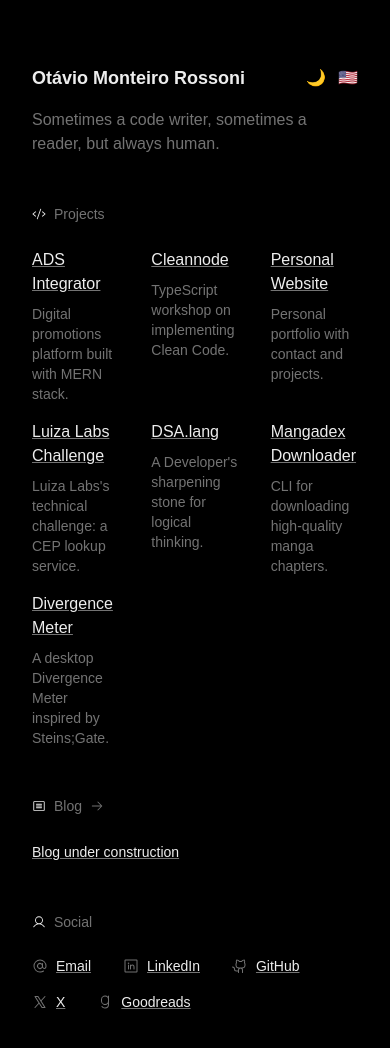
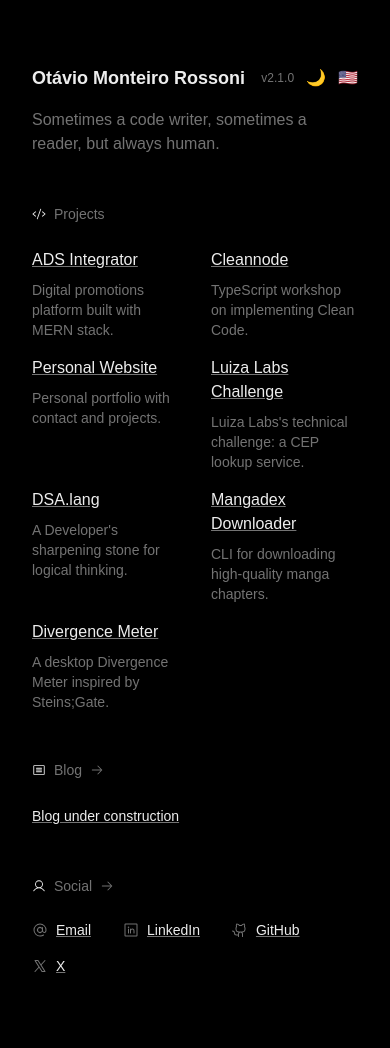
Before and after one commit to Otarossoni/otaviorossoni.com, a Next.js app: page /en in a window 390 px wide. Shown: the top 1048 px of the page. After the commit the page ends 1024 px from the top, so only its background shows below. Built offline with nearby package versions, Linux system fonts and the light colour scheme.

Commit message:
fix: ajusta responsividade e adiciona span de versão

```diff
--- a/messages/en.json
+++ b/messages/en.json
@@ -62,10 +62,6 @@
     {
       "href": "https://x.com/Otarossoni",
       "text": "X"
-    },
-    {
-      "href": "https://www.goodreads.com/otarossoni",
-      "text": "Goodreads"
     }
   ]
 }
--- a/messages/es.json
+++ b/messages/es.json
@@ -62,10 +62,6 @@
     {
       "href": "https://x.com/Otarossoni",
       "text": "X"
-    },
-    {
-      "href": "https://www.goodreads.com/otarossoni",
-      "text": "Goodreads"
     }
   ]
 }
--- a/messages/pt.json
+++ b/messages/pt.json
@@ -62,10 +62,6 @@
     {
       "href": "https://x.com/Otarossoni",
       "text": "X"
-    },
-    {
-      "href": "https://www.goodreads.com/otarossoni",
-      "text": "Goodreads"
     }
   ]
 }
--- a/package.json
+++ b/package.json
@@ -1,6 +1,6 @@
 {
   "name": "otaviorossoni.com",
-  "version": "2.0.0",
+  "version": "2.1.0",
   "private": true,
   "scripts": {
     "dev": "next dev --turbopack",
--- a/src/app/components/HomeContent.tsx
+++ b/src/app/components/HomeContent.tsx
@@ -8,7 +8,6 @@ import {
   AtIcon,
   UserIcon,
   XLogoIcon,
-  GoodreadsLogoIcon,
   ArticleIcon,
   ArrowRightIcon,
 } from "@phosphor-icons/react/dist/ssr";
@@ -17,6 +16,7 @@ import { Link } from "@/i18n/navigation";
 import { useTheme } from "@/lib/useTheme";
 import { useSwitchLanguage } from "@/lib/useLocale";
 import { localeFlag } from "@/lib/locale";
+import { version } from "../../../package.json";
 
 import Project, { IProject } from "./Project";
 import SocialLink, { ISocialLink } from "./SocialLink";
@@ -45,8 +45,6 @@ export default function HomeContent({ recentPosts, locale }: HomeContentProps) {
         return { ...link, icon: GithubLogoIcon };
       case "X":
         return { ...link, icon: XLogoIcon };
-      case "Goodreads":
-        return { ...link, icon: GoodreadsLogoIcon };
       default:
         return link;
     }
@@ -71,7 +69,8 @@ export default function HomeContent({ recentPosts, locale }: HomeContentProps) {
           <div className="flex items-center justify-between pt-16 sm:pt-24 sm:pb-4">
             <h1 className="text-lg font-semibold">{t("title")}</h1>
 
-            <div className="flex gap-3 select-none">
+            <div className="flex gap-3 select-none items-center">
+              <span className="text-xs text-neutral-500">v{version}</span>
               <button
                 onClick={handleToggleTheme}
                 aria-label={t("toggleThemeTitle")}
@@ -105,7 +104,7 @@ export default function HomeContent({ recentPosts, locale }: HomeContentProps) {
             </h2>
           </div>
 
-          <div className="grid grid-cols-3 gap-x-8 gap-y-4 pb-12">
+          <div className="grid grid-cols-2 sm:grid-cols-3 gap-x-8 gap-y-4 pb-12">
             {projects.map((project: IProject) => (
               <Project key={project.href} project={project} style={titleToggleStyle} />
             ))}
@@ -142,9 +141,23 @@ export default function HomeContent({ recentPosts, locale }: HomeContentProps) {
 
         {/* Social Links */}
         <div className="animate-15">
-          <div className="flex items-center gap-2 pb-6">
+          <div className="group flex items-center gap-2 pb-6">
             <UserIcon className="h-3.5 w-3.5" />
-            <h2 className="text-sm text-neutral-500">{t("socialTitle")}</h2>
+            <a
+              href="https://links.otaviorossoni.com"
+              target="_blank"
+              rel="noopener noreferrer"
+              className="text-sm text-neutral-500 transition duration-200 ease-in-out hover:text-[#8A2BE2]"
+            >
+              {t("socialTitle")}
+            </a>
+            <a
+              href="https://links.otaviorossoni.com"
+              target="_blank"
+              rel="noopener noreferrer"
+            >
+              <ArrowRightIcon className="h-3.5 w-3.5 text-neutral-500 transition-all duration-200 ease-in-out group-hover:text-[#8A2BE2] group-hover:translate-x-1" />
+            </a>
           </div>
 
           <div className="flex flex-wrap gap-x-8 gap-y-4">
```
